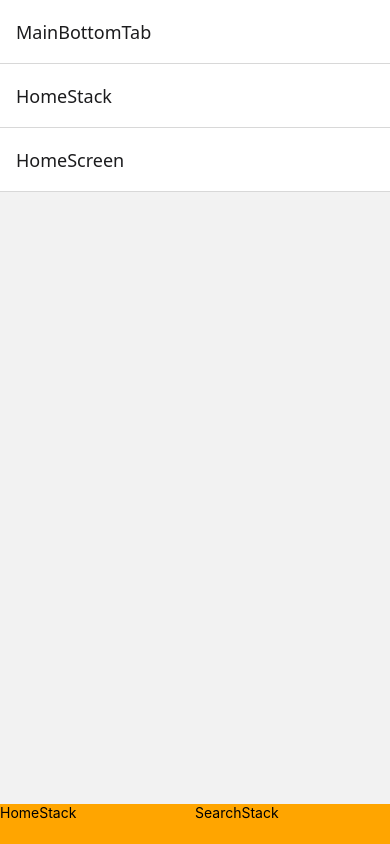
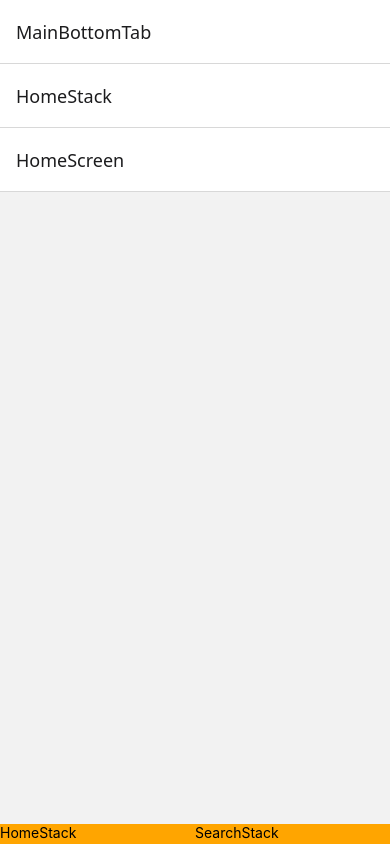
Before and after one commit to yungblud/concerts-app, a React Native app: screen /MainBottomTab in a window 390 px wide. Built offline with nearby package versions, Linux system fonts and the light colour scheme.

Commit message:
feat: implemented safe area inset

```diff
--- a/src/components/BottomTabBar.tsx
+++ b/src/components/BottomTabBar.tsx
@@ -2,18 +2,24 @@ import {View, TouchableOpacity, Text} from 'react-native';
 import type {BottomTabBarProps} from '@react-navigation/bottom-tabs';
 import React, {memo} from 'react';
 import ReactNativeHapticFeedback from 'react-native-haptic-feedback';
+import {useSafeAreaInsets} from 'react-native-safe-area-context';
 
 interface Props extends BottomTabBarProps {}
 
 const BottomTabBar = ({state}: Props) => {
+  const {bottom: bottomInset} = useSafeAreaInsets();
   return (
-    <View style={{flexDirection: 'row'}}>
+    <View
+      style={{
+        flexDirection: 'row',
+        backgroundColor: 'orange',
+      }}>
       {state.routes.map(route => {
         return (
           <TouchableOpacity
             onPress={() => ReactNativeHapticFeedback.trigger('impactLight', {})}
             key={route.key}
-            style={{backgroundColor: 'orange', flex: 1, height: 40}}>
+            style={{flex: 1, height: 20 + bottomInset}}>
             <Text>{route.name}</Text>
           </TouchableOpacity>
         );
```
